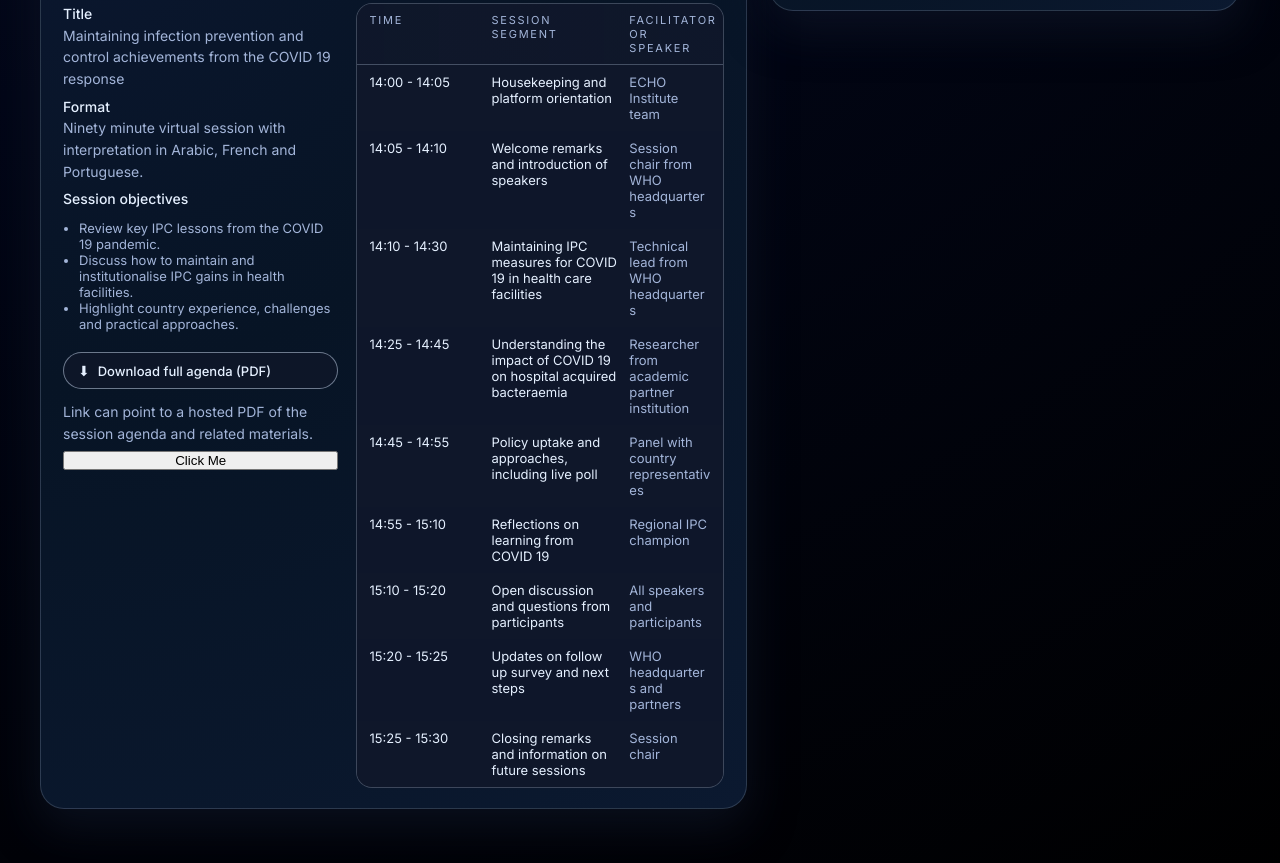
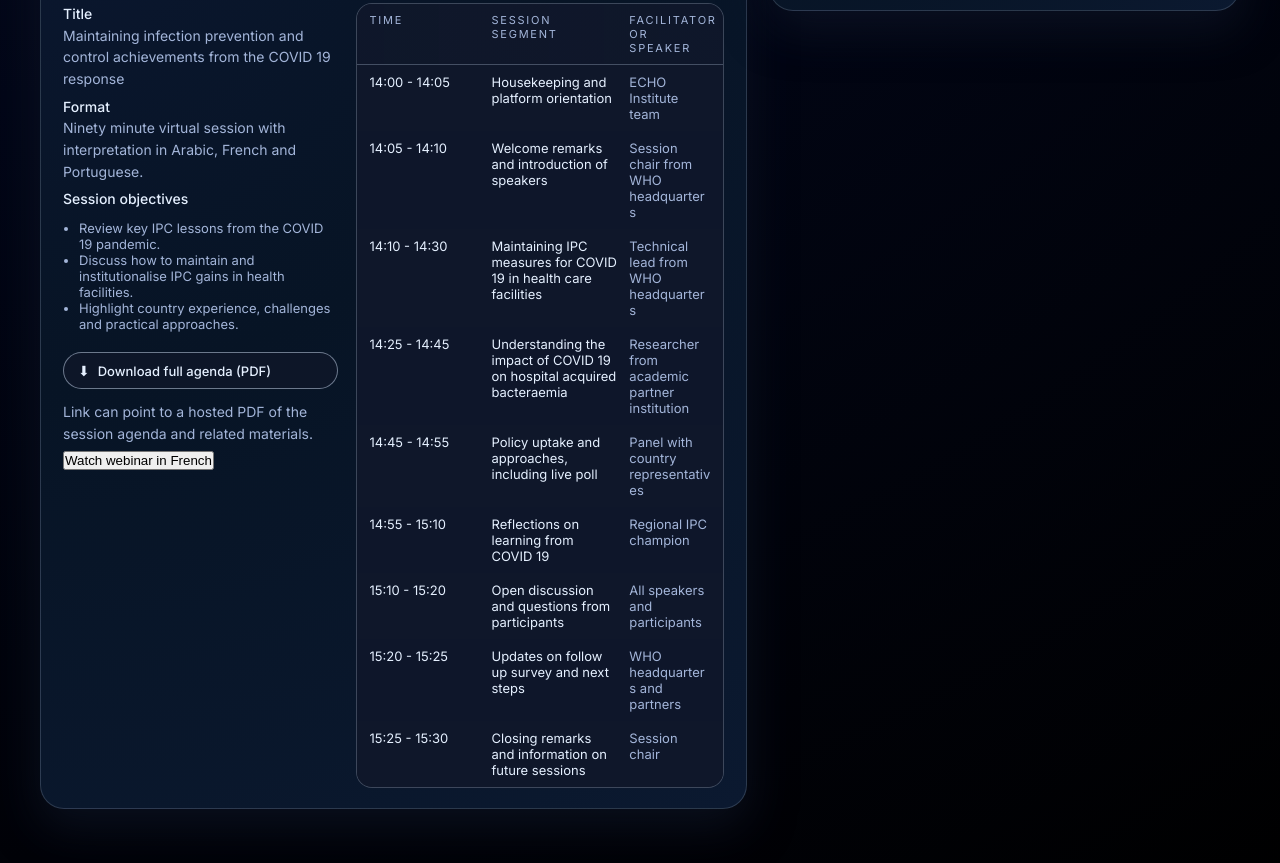
Before and after one commit to nbellaretest/graph_IPC_CoP_webinars, a plain HTML site: page index.html in a window 1280 px wide. Shown: the part 1166-2029 px from the top of the page. Drawn offline with Linux system fonts and the light colour scheme.

Commit message:
Update index.html

```diff
--- a/index.html
+++ b/index.html
@@ -706,7 +706,11 @@
                   <span>Download full agenda (PDF)</span>
                 </a>
                 <p class="muted">Link can point to a hosted PDF of the session agenda and related materials.</p>
-                <button>Click Me</button>
+                <a href="https://drive.google.com/file/d/1RoFCkJ88U2mn46S0p3XNw9ie8Yan2OFf/view?usp=drive_link">
+  <button type="button">
+   Watch webinar in French
+  </button>
+</a>
               </div>
               <div class="agenda-table">
                 <div class="agenda-row header">
```
